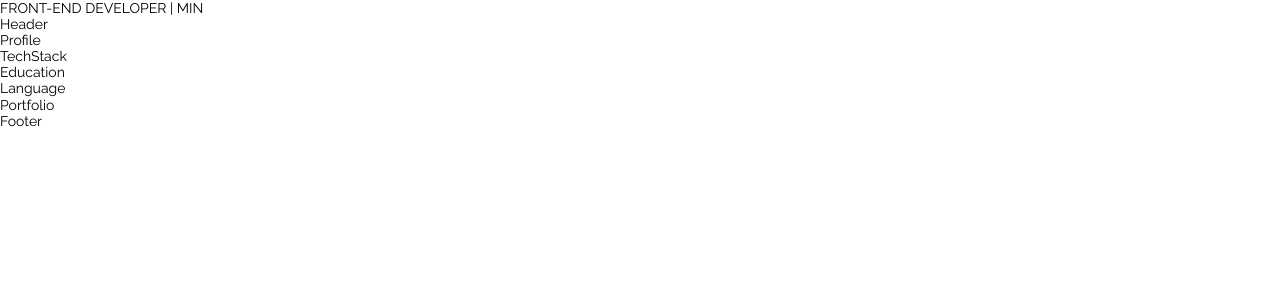
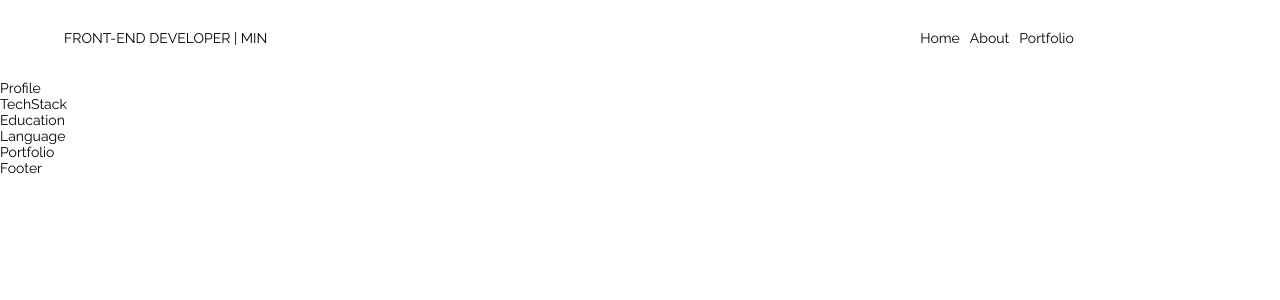
Before and after one commit to codeminnam/portfolio-min, a React (Create React App) app: page / in a window 1280 px wide. Shown: the top 300 px of the page. Built offline with nearby package versions, Linux system fonts and the light colour scheme.

Commit message:
feat: style header

```diff
--- a/package.json
+++ b/package.json
@@ -3,6 +3,9 @@
   "version": "0.1.0",
   "private": true,
   "dependencies": {
+    "@fortawesome/fontawesome-svg-core": "^1.2.35",
+    "@fortawesome/free-solid-svg-icons": "^5.15.3",
+    "@fortawesome/react-fontawesome": "^0.1.14",
     "@testing-library/jest-dom": "^5.11.4",
     "@testing-library/react": "^11.1.0",
     "@testing-library/user-event": "^12.1.10",
--- a/src/assets/styles/globalStyles.ts
+++ b/src/assets/styles/globalStyles.ts
@@ -18,6 +18,7 @@ const GlobalStyle = createGlobalStyle`
   body{
     font-family: 'Raleway', 'Noto Sans Korean', 'Apple SD Gothic Neo', 'Noto Sans', 'sans-serif';
     font-size: 14px;
+    height: 100%;
   }
 `;
 
--- a/src/components/Header.tsx
+++ b/src/components/Header.tsx
@@ -1,14 +1,108 @@
-import React from 'react';
+import React, { useState } from 'react';
 import styled from 'styled-components';
+import { FontAwesomeIcon } from '@fortawesome/react-fontawesome';
+import { faBars, faTimes } from '@fortawesome/free-solid-svg-icons';
+import { library } from '@fortawesome/fontawesome-svg-core';
+
+library.add(faBars, faTimes);
 
 const HeaderContainer = styled.header``;
+
+const NavigationBar = styled.nav`
+  position: relative;
+  overflow: hidden;
+  display: flex;
+  margin: 0 auto;
+  min-height: 80px;
+  height: 100%;
+  width: 90vw;
+
+  @media screen and (max-width: 768px) {
+    flex-direction: column;
+  }
+`;
+
+const LogoContainer = styled.div`
+  justify-self: start;
+  margin-top: 30px;
+  cursor: pointer;
+
+  @media screen and (max-width: 768px) {
+    margin: 30px auto;
+  }
+`;
+
 const Logo = styled.div``;
 
+const MenuIcon = styled.div`
+  display: none;
+
+  @media screen and (max-width: 768px) {
+    display: block;
+    position: absolute;
+    top: 15px;
+    right: 20px;
+    transform: translate(-100%, 60%);
+    font-size: 1.2rem;
+    cursor: pointer;
+  }
+`;
+
+const NavMenu = styled.ul`
+  display: grid;
+  grid-template-columns: repeat(3, auto);
+  grid-gap: 10px;
+  text-align: center;
+  width: 63vw;
+  margin-top: 30px;
+  padding-left: 0;
+  justify-content: end;
+  list-style: none;
+
+  @media screen and (max-width: 768px) {
+    display: none;
+    width: 100%;
+    margin-top: unset;
+
+    &.active {
+      display: block;
+    }
+  }
+`;
+
+const NavLinks = styled.li`
+  cursor: pointer;
+  @media screen and (max-width: 768px) {
+    text-align: center;
+    width: 100%;
+    display: table;
+    padding: 10px;
+  }
+`;
+
 const Header = () => {
+  const [clicked, setClicked] = useState(false);
   return (
     <HeaderContainer>
-      <Logo>FRONT-END DEVELOPER | MIN</Logo>
-      Header
+      <NavigationBar>
+        <LogoContainer>
+          <Logo>FRONT-END DEVELOPER | MIN</Logo>
+          <MenuIcon
+            onClick={() => {
+              setClicked(!clicked);
+            }}
+          >
+            <FontAwesomeIcon
+              icon={clicked ? ['fas', 'times'] : ['fas', 'bars']}
+            />
+          </MenuIcon>
+        </LogoContainer>
+        <NavMenu className={clicked ? 'active' : ''}>
+          <NavLinks>Home</NavLinks>
+          <NavLinks>About</NavLinks>
+          <NavLinks>Portfolio</NavLinks>
+        </NavMenu>
+      </NavigationBar>
     </HeaderContainer>
   );
 };
```
Also changed, not shown: src/components/NavBar.tsx (added, +8 -0 lines), 1 other file (tests, documents, lock files or other folders).
